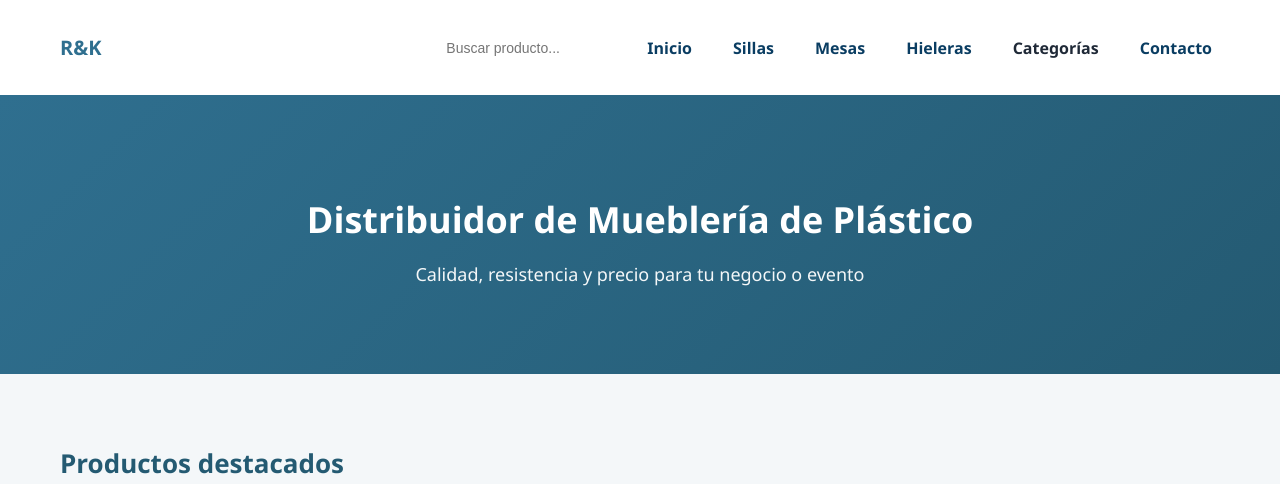
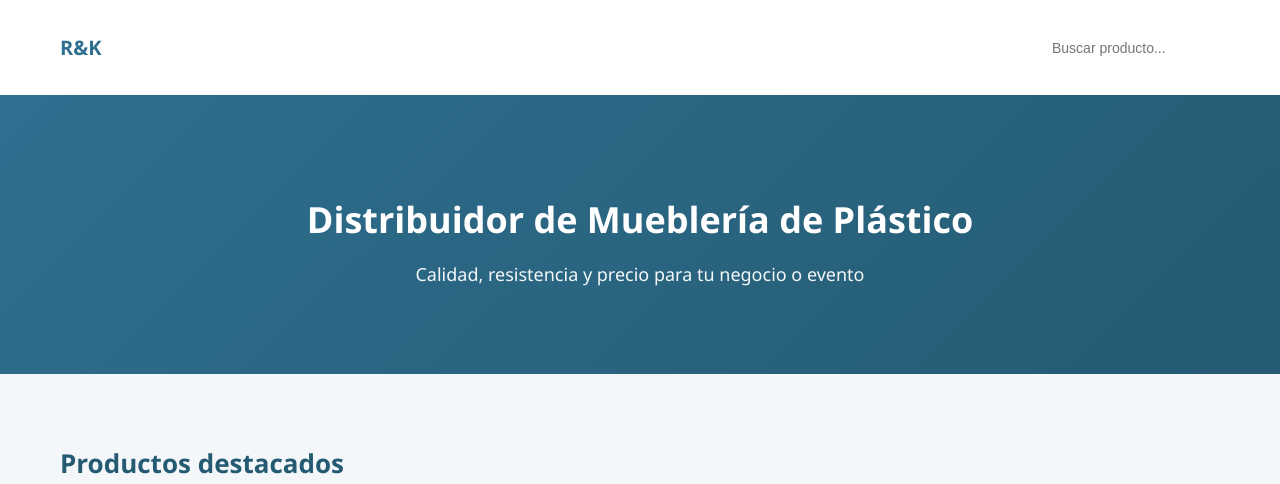
Before and after one commit to FranciscoFI/Muebleria, a plain HTML site: page index.html in a window 1280 px wide. Shown: the top 484 px of the page. Drawn offline with Linux system fonts and the light colour scheme; files whose address does not match are found by name.

Commit message:
menu commented

```diff
--- a/index.html
+++ b/index.html
@@ -57,7 +57,7 @@
     </footer>
 
     <script src="assets/js/app.js"></script>
-    <script src="assets/js/menu.js"></script>
+    <!-- <script src="assets/js/menu.js"></script> -->
 </body>
 
 </html>
```
